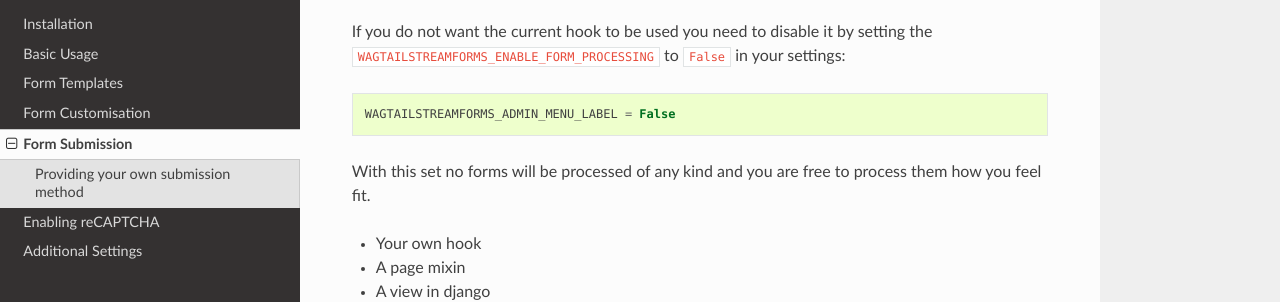
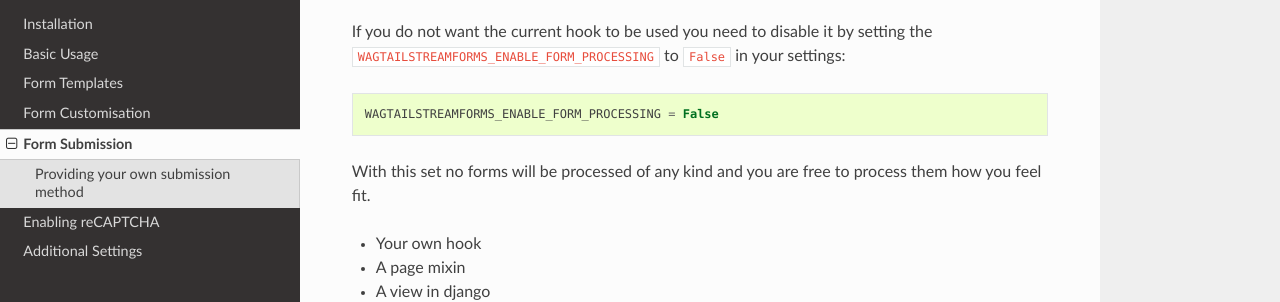
Before and after one commit to labd/wagtailstreamforms, a Sphinx documentation site: the page built from docs/submission.rst, in a window 1280 px wide and 900 px high, scrolled down 314 px. Shown: the part 153-455 px from the top of the window. Built offline with Sphinx 7.4.7 and the Read the Docs theme 2.0.0, drawn with Linux system fonts in a browser that asks for light colours.

Commit message:
wrong var in docs

```diff
--- a/docs/submission.rst
+++ b/docs/submission.rst
@@ -18,7 +18,7 @@
 
 .. code-block:: python
 
-    WAGTAILSTREAMFORMS_ADMIN_MENU_LABEL = False
+    WAGTAILSTREAMFORMS_ENABLE_FORM_PROCESSING = False
 
 With this set no forms will be processed of any kind and you are free to process them how you feel fit.
 
```
